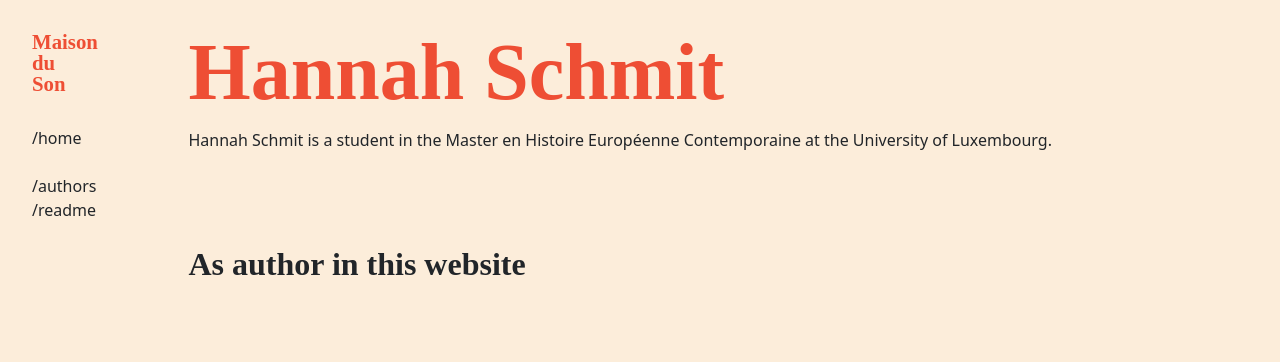
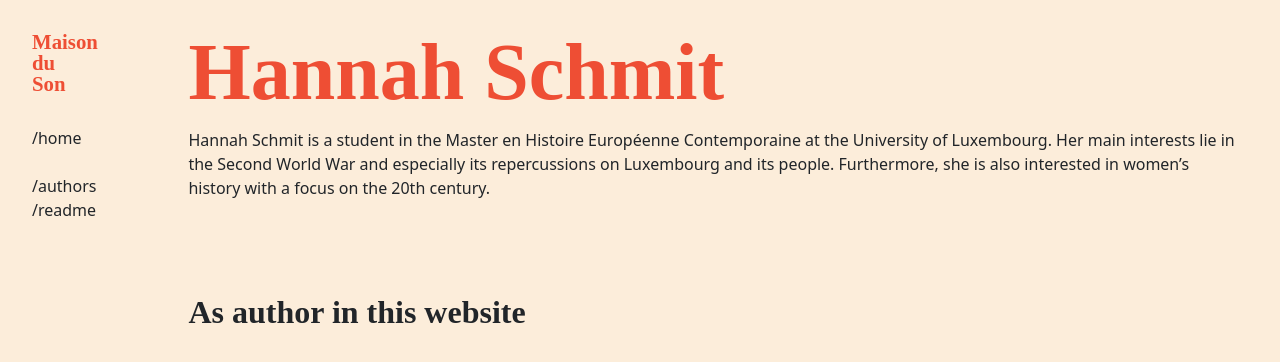
Before and after one commit to C2DH/maison-du-son, a Jekyll site: the page built from _people/hannah-schmit.md, in a window 1280 px wide. Shown: the top 362 px of the page. Built offline with Jekyll 4.4.1, drawn with Linux system fonts in a browser that asks for light colours; some web fonts are replaced.

Commit message:
Update hannah-schmit.md

```diff
--- a/_people/hannah-schmit.md
+++ b/_people/hannah-schmit.md
@@ -2,4 +2,4 @@
 title: Hannah Schmit
 ---
 
-Hannah Schmit is a student in the Master en Histoire Européenne Contemporaine at the University of Luxembourg.
+Hannah Schmit is a student in the Master en Histoire Européenne Contemporaine at the University of Luxembourg. Her main interests lie in the Second World War and especially its repercussions on Luxembourg and its people. Furthermore, she is also interested in women's history with a focus on the 20th century.
```
